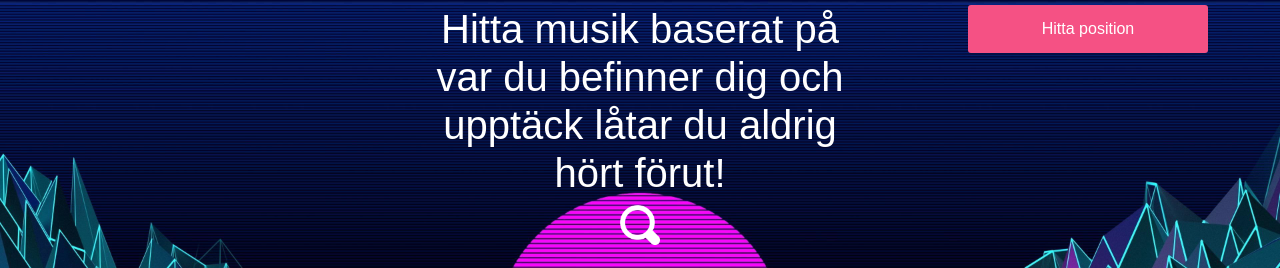
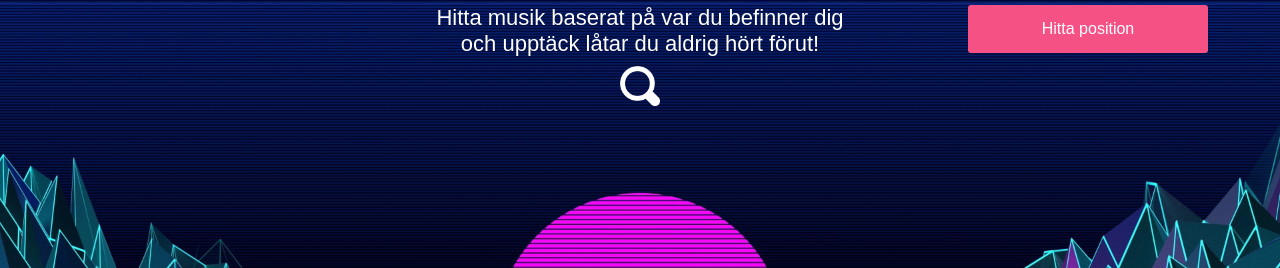
Before and after one commit to fridajac/Spot, a website with bundled scripts: page index.html in a window 1280 px wide. Shown: the part 51-319 px from the top of the page. Built offline with nearby package versions, Linux system fonts and the light colour scheme.

```diff
--- a/stylesheets/style.css
+++ b/stylesheets/style.css
@@ -50,6 +50,10 @@
     margin-left: 49%;
     margin-bottom: 10%;
     position: relative;
+}
+
+#welcome-text {
+    font-size: 22px
 }
 
 .music-player {
```
